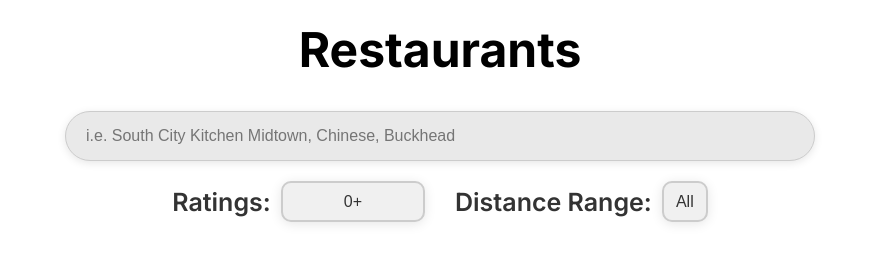
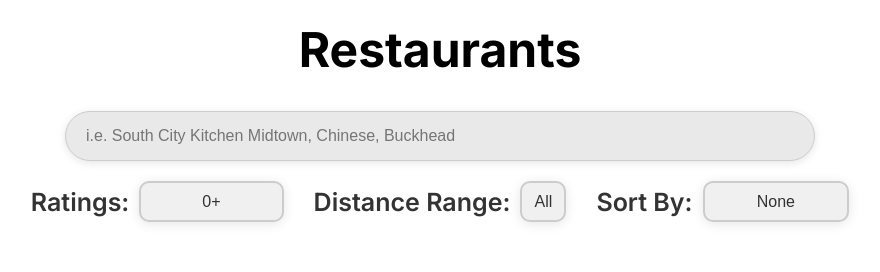
Before and after one commit to weswes2EPYC/Atlanta-Food-Finder, a Django app: page /restaurants/ in a window 1280 px wide. Shown: the part 92-364 px from the top of the page, without its empty margins (200-1080 px from the left). Run offline with Django 5.2, Linux system fonts and the light colour scheme; some libraries are stand-ins or nearby versions.

Commit message:
added a functionality to sort results

```diff
--- a/food_finder/main/static/restaurants.css
+++ b/food_finder/main/static/restaurants.css
@@ -41,7 +41,7 @@ h2 {
     text-align: center;
 }
 
-#rating-filter, #distance-filter {
+#rating-filter, #distance-filter, #sort-filter {
     padding: 10px;
     font-size: 16px;
     border: 2px solid #ccc;
@@ -57,15 +57,15 @@ h2 {
     font-family: Arial, sans-serif;
 }
 
-#rating-filter:hover, #distance-filter:hover {
+#rating-filter:hover, #distance-filter:hover, #sort-filter:hover {
     border-color: #888;
 }
 
-#rating-filter:focus, #distance-filter:focus {
+#rating-filter:focus, #distance-filter:focus, #sort-filter:focus {
     border-color: #333;
 }
 
-#rating-filter::after, #distance-filter::after{
+#rating-filter::after, #distance-filter::after, #sort-filter::after{
     content: '▼';
     font-size: 12px;
     position: absolute;
--- a/food_finder/main/templates/main/restaurants.html
+++ b/food_finder/main/templates/main/restaurants.html
@@ -29,20 +29,28 @@
             <label for="distance-filter">Distance Range:</label>
             <select id="distance-filter" onchange="filterRestaurants()">
                 <option value="9999">All</option>
-                <option value="1">
-                    1 mile</option>
-                <option value="5">
-                    5 miles</option>
-                <option value="10">
-                    10 miles</option>
-                <option value="25">
-                    25 miles</option>
-                <option value="50">
-                    50 miles</option>
+                <option value="1">1 mile</option>
+                <option value="5">5 miles</option>
+                <option value="10">10 miles</option>
+                <option value="25">25 miles</option>
+                <option value="50">50 miles</option>
             </select>
         </div>
 
+        <div class="filter-item">
+            <label for="sort-filter">Sort By:</label>
+            <select id="sort-filter" onchange="sortRestaurants()">
+                <option value="none">None</option>
+                <option value="rating-asc">Rating &#9650;</option>
+                <option value="rating-desc">Rating &#9660;</option>
+                <option value="distance-asc">Distance &#9650;</option>
+                <option value="distance-desc">Distance &#9660;</option>
+            </select>
+        </div>
+
+
     </div>
+
 
     <div class="content-wrapper">
         <div class="restaurant-list-wrapper">
@@ -83,6 +91,39 @@
         initAutocomplete();
         initMap();
     };
+
+    function sortRestaurants() {
+        const sortFilter = document.getElementById('sort-filter').value;
+        const restaurantCards = Array.from(document.querySelectorAll('.restaurant-card-wrapper'));
+
+        // Check if "None" is selected
+        if (sortFilter === 'none') {
+            restaurantCards.forEach(card => {
+                card.style.display = 'block'; // Ensure all are visible
+            });
+            const restaurantList = document.getElementById('restaurant-list');
+            restaurantList.innerHTML = ''; // Clear existing cards
+            restaurantCards.forEach(card => restaurantList.appendChild(card)); // Append original cards
+            return; // Exit the function
+        }
+
+        restaurantCards.sort((a, b) => {
+            const aRating = parseFloat(a.getAttribute('data-rating'));
+            const bRating = parseFloat(b.getAttribute('data-rating'));
+            const aDistance = parseFloat(a.getAttribute('data-distance').replace(' mi', ''));
+            const bDistance = parseFloat(b.getAttribute('data-distance').replace(' mi', ''));
+
+            if (sortFilter.startsWith('rating')) {
+                return sortFilter.endsWith('asc') ? aRating - bRating : bRating - aRating;
+            } else {
+                return sortFilter.endsWith('asc') ? aDistance - bDistance : bDistance - aDistance;
+            }
+        });
+
+        const restaurantList = document.getElementById('restaurant-list');
+        restaurantList.innerHTML = ''; // Clear existing cards
+        restaurantCards.forEach(card => restaurantList.appendChild(card)); // Append sorted cards
+    }
 
     function filterRestaurants() {
         const ratingFilter = document.getElementById('rating-filter').value;
```
